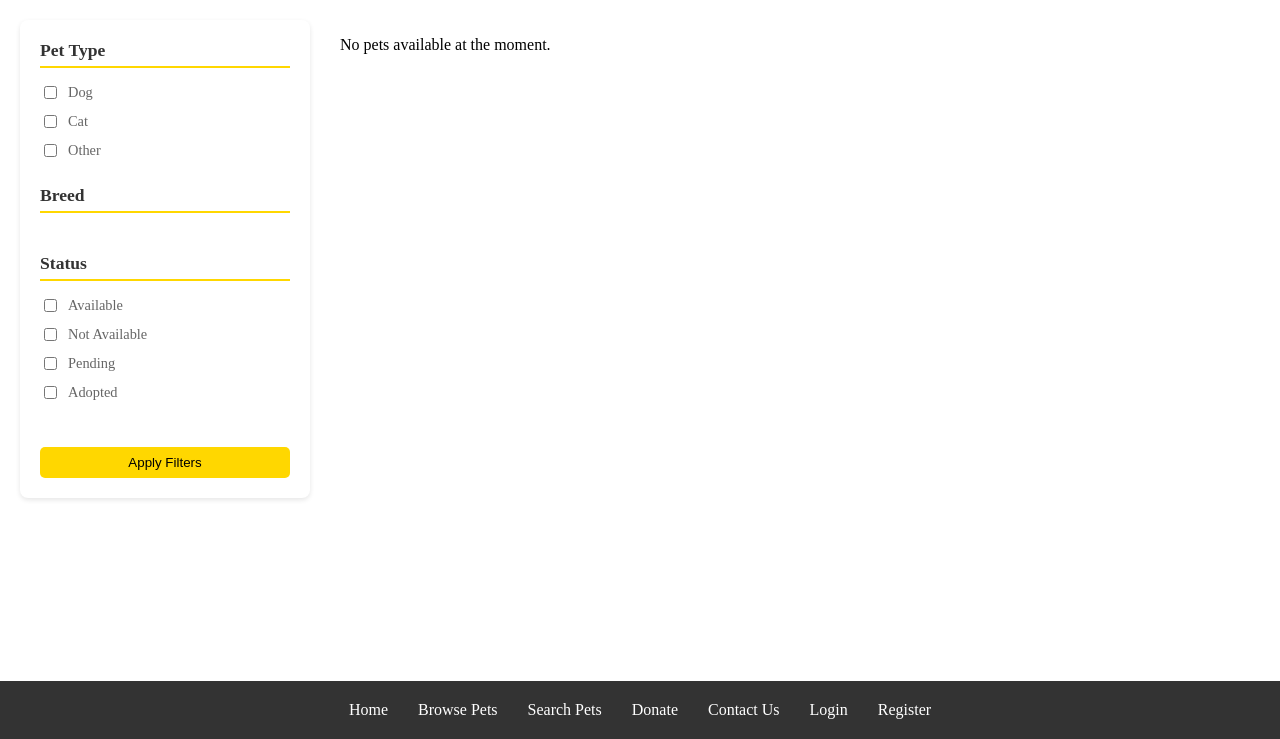
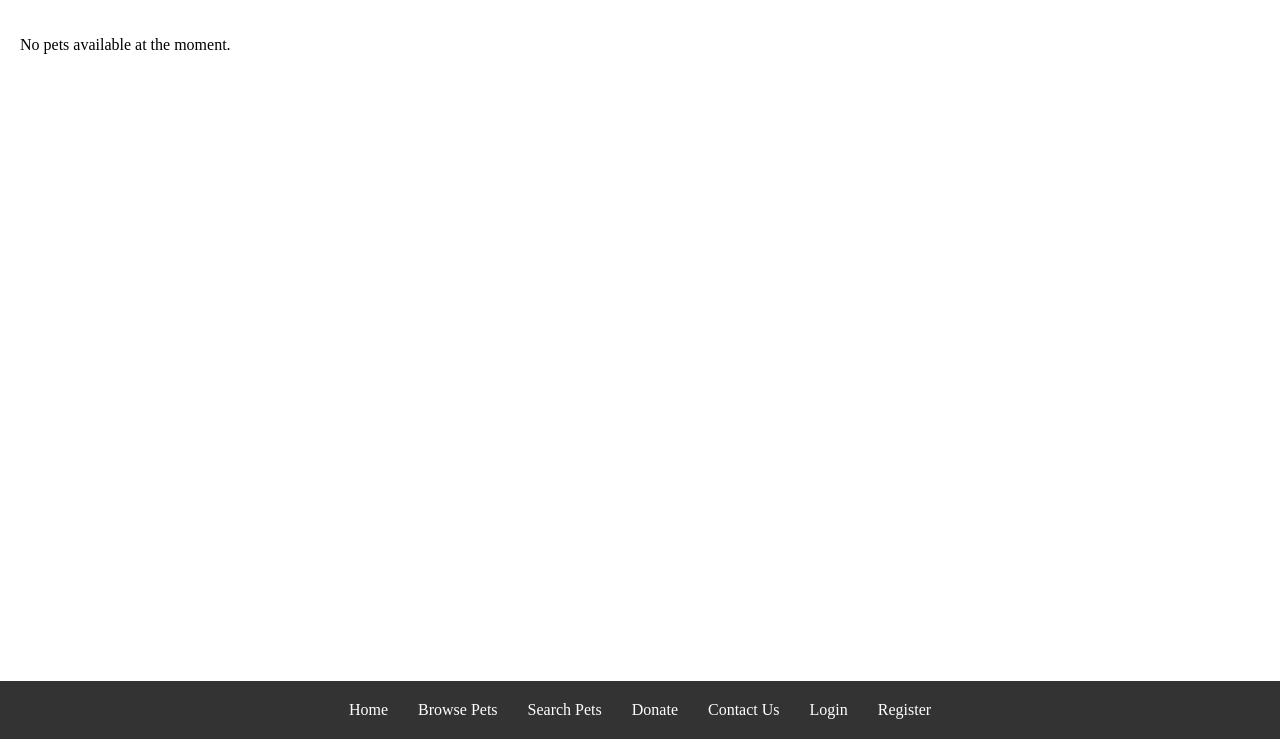
Before and after one commit to leeay42/CS467, a Flask app: page /browse in a window 1280 px wide. Shown: the part 61-800 px from the top of the page. Run offline with Flask 3, Linux system fonts and the light colour scheme; data that the repository does not hold is empty; parts of the project's set-up code (start-up, migrations or seed data) failed here and were passed over.

Commit message:
Update browse.html with changes from inner files
deleted unused filter forms and css

```diff
--- a/pet_adoption/templates/browse.html
+++ b/pet_adoption/templates/browse.html
@@ -9,56 +9,6 @@
         max-width: 1400px;
         margin: 0 auto;
         padding: 20px;
-    }
-
-    .filters {
-        flex: 0 0 250px;
-        background: white;
-        padding: 20px;
-        border-radius: 8px;
-        box-shadow: 0 2px 5px rgba(0,0,0,0.1);
-        height: fit-content;
-        position: sticky;
-        top: 100px;
-    }
-
-    .filter-section {
-        margin-bottom: 25px;
-    }
-
-    .filter-section h3 {
-        margin: 0 0 15px 0;
-        color: #333;
-        font-size: 1.1em;
-        border-bottom: 2px solid #ffd700;
-        padding-bottom: 5px;
-    }
-
-    .filter-options {
-        display: flex;
-        flex-direction: column;
-        gap: 10px;
-    }
-
-    .filter-option {
-        display: flex;
-        align-items: center;
-        gap: 8px;
-    }
-
-    .filter-option input[type="checkbox"] {
-        cursor: pointer;
-    }
-
-    .filter-option label {
-        cursor: pointer;
-        color: #666;
-        font-size: 0.9em;
-    }
-
-    .apply-filters {
-        margin-top: 20px;
-        width: 100%;
     }
 
     .gallery-container {
@@ -147,70 +97,6 @@
 </style>
 
 <div class="page-layout">
-    <form class="filters" method="GET" action="{{ url_for('main.browse') }}">
-        <div class="filter-section">
-            <h3>Pet Type</h3>
-            <div class="filter-options">
-                <div class="filter-option">
-                    <input type="checkbox" id="type-dog" name="types[]" value="Dog"
-                        {% if "Dog" in selected_types %}checked{% endif %}>
-                    <label for="type-dog">Dog</label>
-                </div>
-                <div class="filter-option">
-                    <input type="checkbox" id="type-cat" name="types[]" value="Cat"
-                        {% if "Cat" in selected_types %}checked{% endif %}>
-                    <label for="type-cat">Cat</label>
-                </div>
-                <div class="filter-option">
-                    <input type="checkbox" id="type-other" name="types[]" value="Other"
-                        {% if "Other" in selected_types %}checked{% endif %}>
-                    <label for="type-other">Other</label>
-                </div>
-            </div>
-        </div>
-
-        <div class="filter-section">
-            <h3>Breed</h3>
-            <div class="filter-options">
-                {% for breed in breeds %}
-                <div class="filter-option">
-                    <input type="checkbox" id="breed-{{ breed|lower }}" name="breeds[]" value="{{ breed }}"
-                        {% if breed in selected_breeds %}checked{% endif %}>
-                    <label for="breed-{{ breed|lower }}">{{ breed }}</label>
-                </div>
-                {% endfor %}
-            </div>
-        </div>
-
-        <div class="filter-section">
-            <h3>Status</h3>
-            <div class="filter-options">
-                <div class="filter-option">
-                    <input type="checkbox" id="status-available" name="status[]" value="Available"
-                        {% if "Available" in selected_status %}checked{% endif %}>
-                    <label for="status-available">Available</label>
-                </div>
-                <div class="filter-option">
-                    <input type="checkbox" id="status-not-available" name="status[]" value="Not Available"
-                        {% if "Not Available" in selected_status %}checked{% endif %}>
-                    <label for="status-not-available">Not Available</label>
-                </div>
-                <div class="filter-option">
-                    <input type="checkbox" id="status-pending" name="status[]" value="Pending"
-                        {% if "Pending" in selected_status %}checked{% endif %}>
-                    <label for="status-pending">Pending</label>
-                </div>
-                <div class="filter-option">
-                    <input type="checkbox" id="status-adopted" name="status[]" value="Adopted"
-                        {% if "Adopted" in selected_status %}checked{% endif %}>
-                    <label for="status-adopted">Adopted</label>
-                </div>
-            </div>
-        </div>
-
-        <input type="hidden" name="page" value="{{ current_page }}">
-        <button type="submit" class="btn apply-filters">Apply Filters</button>
-    </form>
 
     <div class="gallery-container">
         {% if data %}
```
